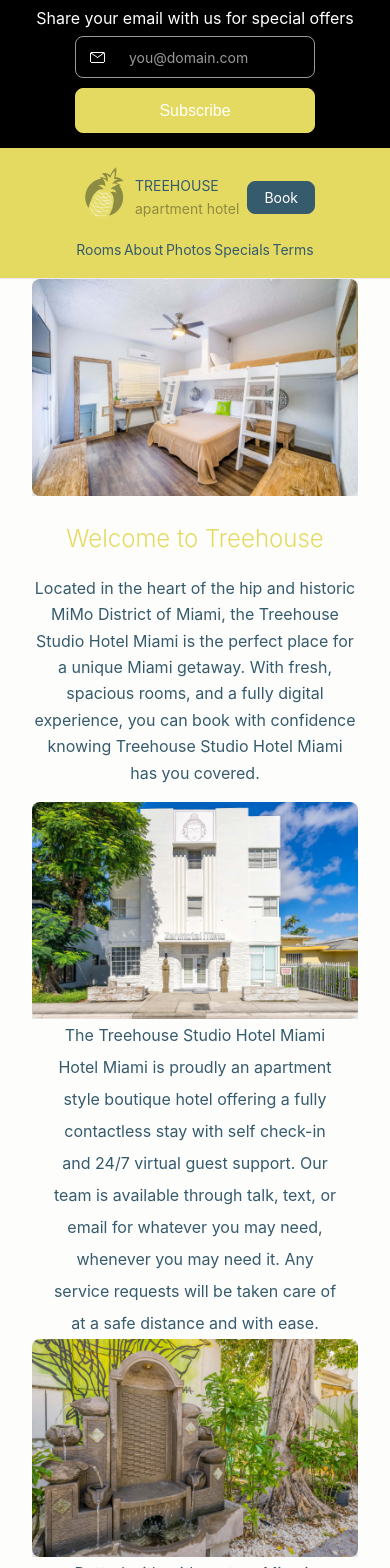
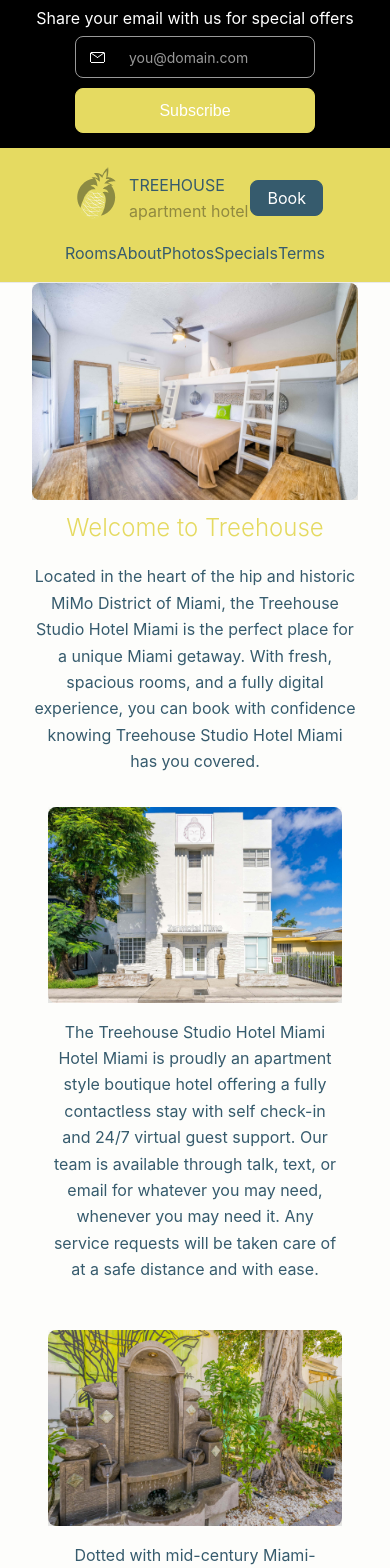
Before and after one commit to dmartss/treehouse-by-aries, a Next.js app: page / in a window 390 px wide. Shown: the top 1568 px of the page. Built offline with nearby package versions, Linux system fonts and the light colour scheme; no server answers; a web font is replaced by a local one.

Commit message:
mobile styles

```diff
--- a/components/header/navbar.js
+++ b/components/header/navbar.js
@@ -15,7 +15,7 @@ function Navbar() {
           <Link href="/" className={styles['mobile-logo']} title="Go to the homepage">
             <Logo />
           </Link>
-          <div className={styles['hotel-name']}>
+          <div className={styles.hotel}>
             <Link href="/" className="fs">
               {NAME[0].toUpperCase()}
             </Link>
--- a/components/header/navbar.module.css
+++ b/components/header/navbar.module.css
@@ -10,11 +10,11 @@
   width: 100%;
   display: flex;
   align-items: center;
-  justify-content: space-around;
+  justify-content: space-evenly;
   z-index: 1;
 }
 
-.links .hotel {
+.hotel {
   display: flex;
   flex-direction: column;
 }
@@ -45,17 +45,6 @@
 }
 
 @media (max-width: 960px) {
-  .links .logo {
-    padding-left: var(--gap);
-  }
-
-  .nav a,
-  .nav p {
-    font-size: 13px;
-  }
-}
-
-@media (max-width: 640px) {
   .nav {
     height: unset;
     flex-direction: column;
@@ -72,27 +61,12 @@
     display: none;
   }
 
-  .nav a,
-  .nav p {
-    font-size: 14px;
-  }
-
   .mobile-top {
     width: 100%;
     display: flex;
     align-items: center;
-    justify-content: space-around;
+    justify-content: space-evenly;
     margin-bottom: var(--gap-half);
-  }
-
-  .mobile-top > {
-    flex: 1;
-  }
-
-  .hotel-name {
-    display: flex;
-    flex-direction: column;
-    margin-right: var(--gap-half);
   }
 
   .nav .text-right {
--- a/components/home.js
+++ b/components/home.js
@@ -10,24 +10,24 @@ export default function Home() {
         className="image shadow radius"
         alt="Room 1"
         src="/showcase/home-1.jpg"
-        width={3000}
-        height={2000}
+        width={2000}
+        height={1333}
       />
       <SectionHeader id="welcome" title={`Welcome to ${NAME[0]}`} description={TEXT[0]} />
       <Section
         description={TEXT[1]}
         alt="Room 2"
         src="/showcase/home-2.jpg"
-        width={2000}
-        height={1333}
+        width={1500}
+        height={1000}
       />
       <Section
         reverse
         description={TEXT[2]}
         alt="Room 3"
         src="/showcase/about.jpg"
-        width={2000}
-        height={1333}
+        width={1500}
+        height={1000}
       />
     </>
   )
--- a/components/section/section.module.css
+++ b/components/section/section.module.css
@@ -3,11 +3,9 @@
 }
 
 .main {
-  position: relative;
   display: flex;
-  justify-content: space-between;
   text-align: right;
-  flex-direction: row;
+  padding: var(--gap);
 }
 
 .main.reverse {
@@ -33,7 +31,12 @@
   }
   .main p,
   .main.reverse p {
-    padding: 0 var(--gap);
+    padding: var(--gap) 0;
+    margin: 0;
+    line-height: unset;
+  }
+
+  .section-header {
     margin: 0;
   }
 }
```
